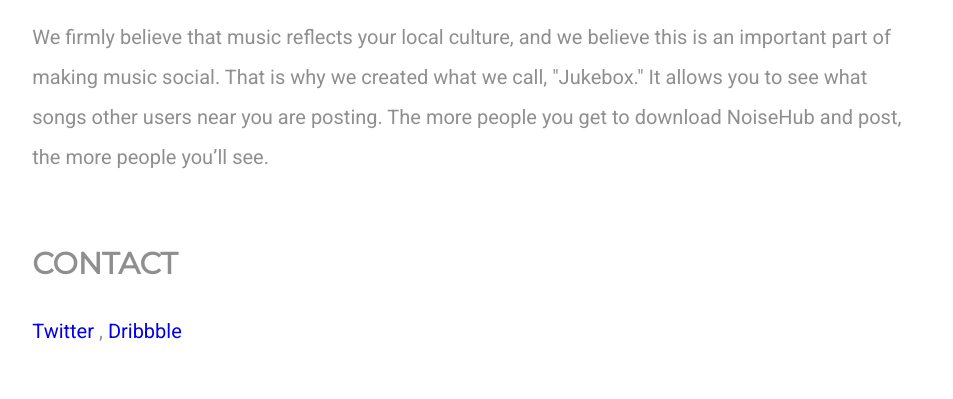
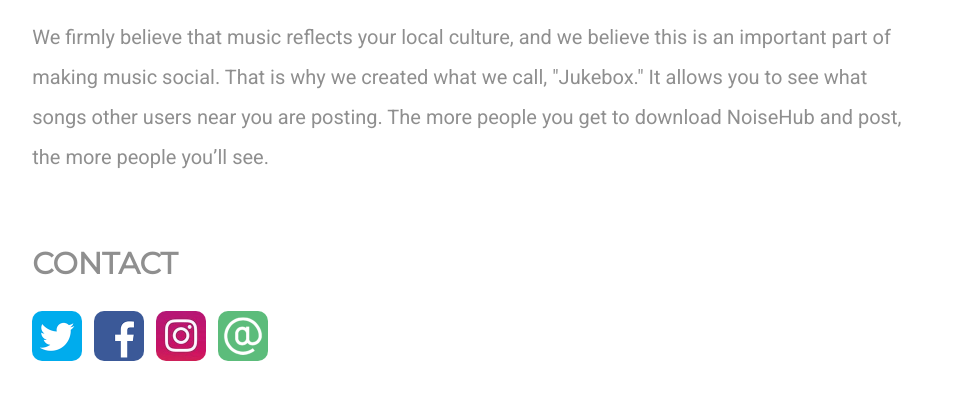
Before and after one commit to NoiseHub/website, a plain HTML site: page index.html in a window 1280 px wide. Shown: the part 3593-3992 px from the top of the page, without its empty margins (163-1116 px from the left). Drawn offline with nearby package versions, Linux system fonts and the light colour scheme.

Commit message:
New website added, and updated content.

```diff
--- a/index.html
+++ b/index.html
@@ -104,18 +104,19 @@
         posting. The more people you get to download NoiseHub and post, the more people you’ll see.
         </p>
 
-        <!---
-        <h1 class="sec03">Beta</h1>
-        <p>NoiseHub is currently in Beta, and we want to ensure that we make Noisehub
-        the best it can be. If you want to experince NoiseHub before we launch, sign
-        up for the beta! Any feedback is great to have, so please tell us what you think.
-        Please enter your Apple ID email address below to sign up for the beta.</p> -->
         <h1 class="sec04">Contact</h1>
-        <p>
-            <a href="https://twitter.com/noise_hub">Twitter</a>
-            ,
-            <a href="https://dribbble.com/sshekhawat">Dribbble</a>
-        </p>
+        <a href="https://twitter.com/Noise_Hub">
+          <img src="images/contact-twitter.png" alt="NoiseHub Twitter" class="contact-img contact-img-first" />
+        </a>
+        <a href="https://www.facebook.com/NoiseHubApp/">
+        <img src="images/contact-facebook.png" alt="NoiseHub Facebook" class="contact-img" />
+        </a>
+        <a href="https://www.instagram.com/noisehubapp/">
+        <img src="images/contact-instagram.png" alt="NoiseHub Instagram" class="contact-img" />
+        </a>
+        <a href="mailto:alexszandc@gmail.com">
+        <img src="images/contact-email.png" alt="NoiseHub Email" class="contact-img" />
+        </a>
     </div>
 
     <script type="text/javascript">
--- a/style.css
+++ b/style.css
@@ -43,7 +43,17 @@
   height: 393px;
 }
 
+.contact-img {
+  width: 50px;
+  height: 50px;
+  margin-left: 8px;
+  border-radius: 10px;
+  display: inline;
+}
 
+.contact-img-first {
+  margin-left: 0px;
+}
 
 @media only screen and (max-width: 766px) {
   .main_h {
```
Also changed, not shown: 1 other file.
